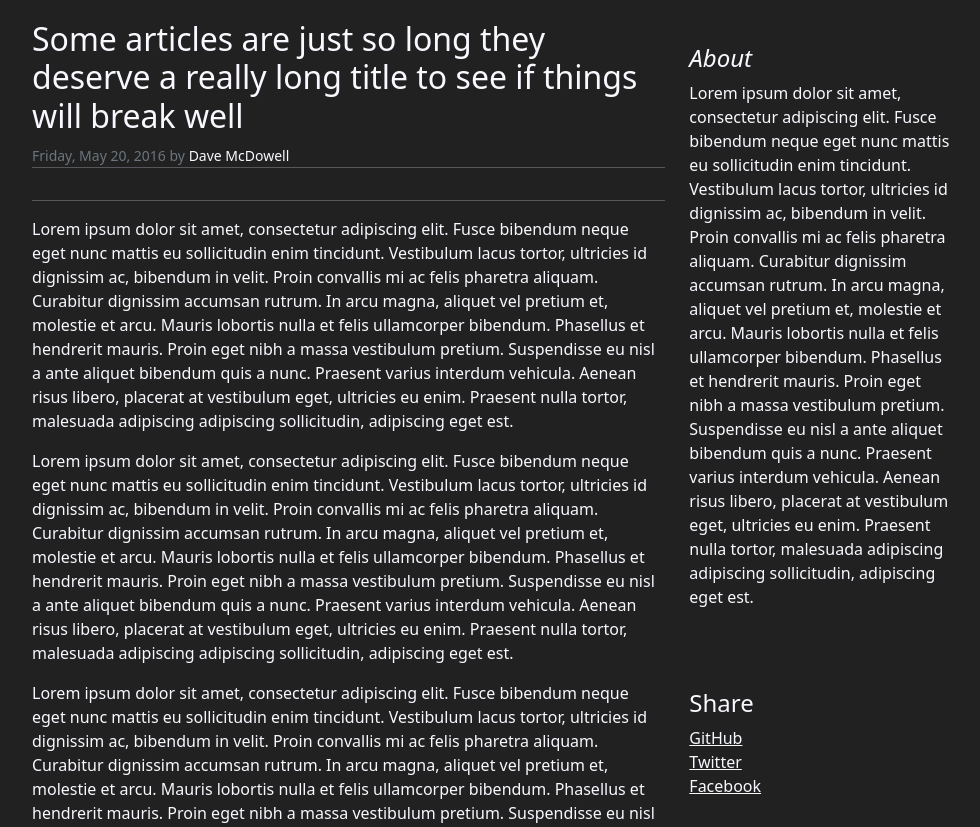
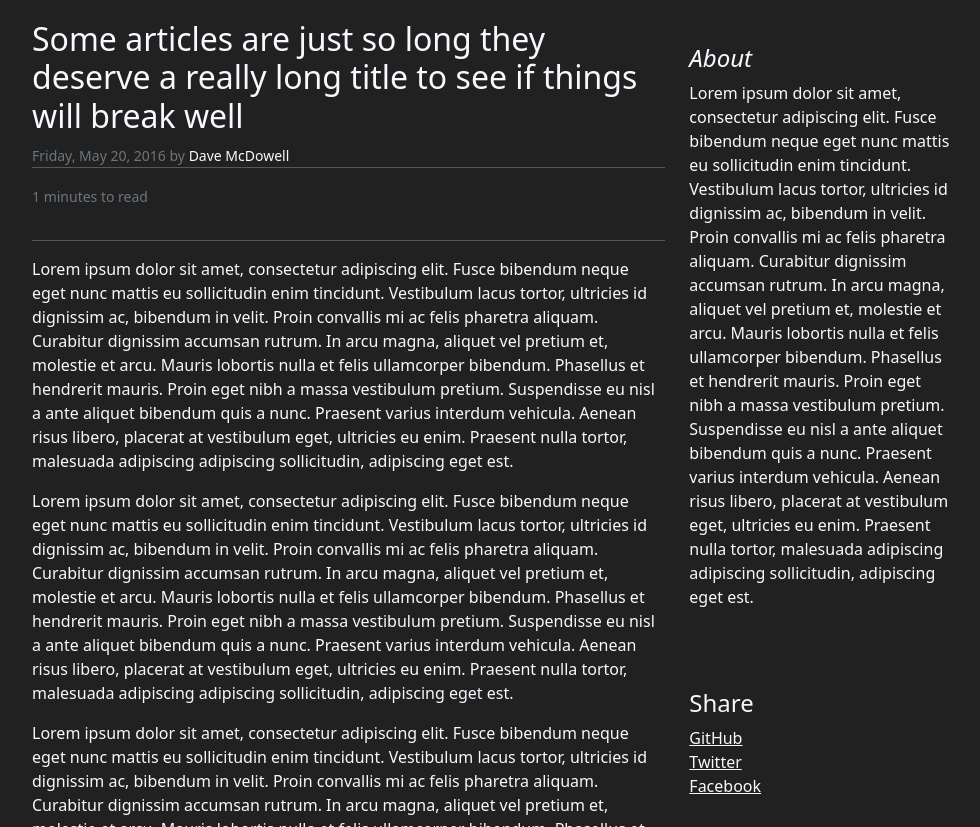
Before and after one commit to davemcdowell/portfolio, a Jekyll site: the page built from _posts/2016-05-20-super-long-article.md, in a window 1280 px wide and 900 px high, scrolled down 451 px, cut to the strip 73-900 px from the top of the window. Shown: the whole strip, without its empty margins (133-1113 px from the left). Built offline with Jekyll 4.4.1, drawn with Linux system fonts in a browser that asks for light colours; nearby versions of some CDN libraries.

Commit message:
Update post.html

```diff
--- a/_layouts/post.html
+++ b/_layouts/post.html
@@ -12,7 +12,7 @@ layout: default
                     <p class="blog-post-meta mb-0"><small class="text-muted">{{ page.date | date: date_format }} by <a class="no-underline" href="#">{{ page.author }}</a></small></p>
                     <hr class="block-label-hr">
                     <div class="d-flex">
-
+                        <p class="blog-post-meta"><small class="text-muted">{% include reading-time.html %}</small></p>
                     </div>
                     <hr>
                     {{ page.content }}
@@ -32,7 +32,7 @@ layout: default
                         <h4>Tags</h4>
                         <ol class="list-unstyled mb-0">
                             {%- for tag in page.tags -%}
-                            <li><a class="btn btn-outline-light p-1 me-2" href="{{ tag.url }}">{{ tag | capitalize }}</a></li>
+                            <li><a class="btn btn-outline-light p-2 me-2" href="{{ tag.url }}">{{ tag | capitalize }}</a></li>
                             {%- endfor -%}
                         </ol>
                     </div>
```
